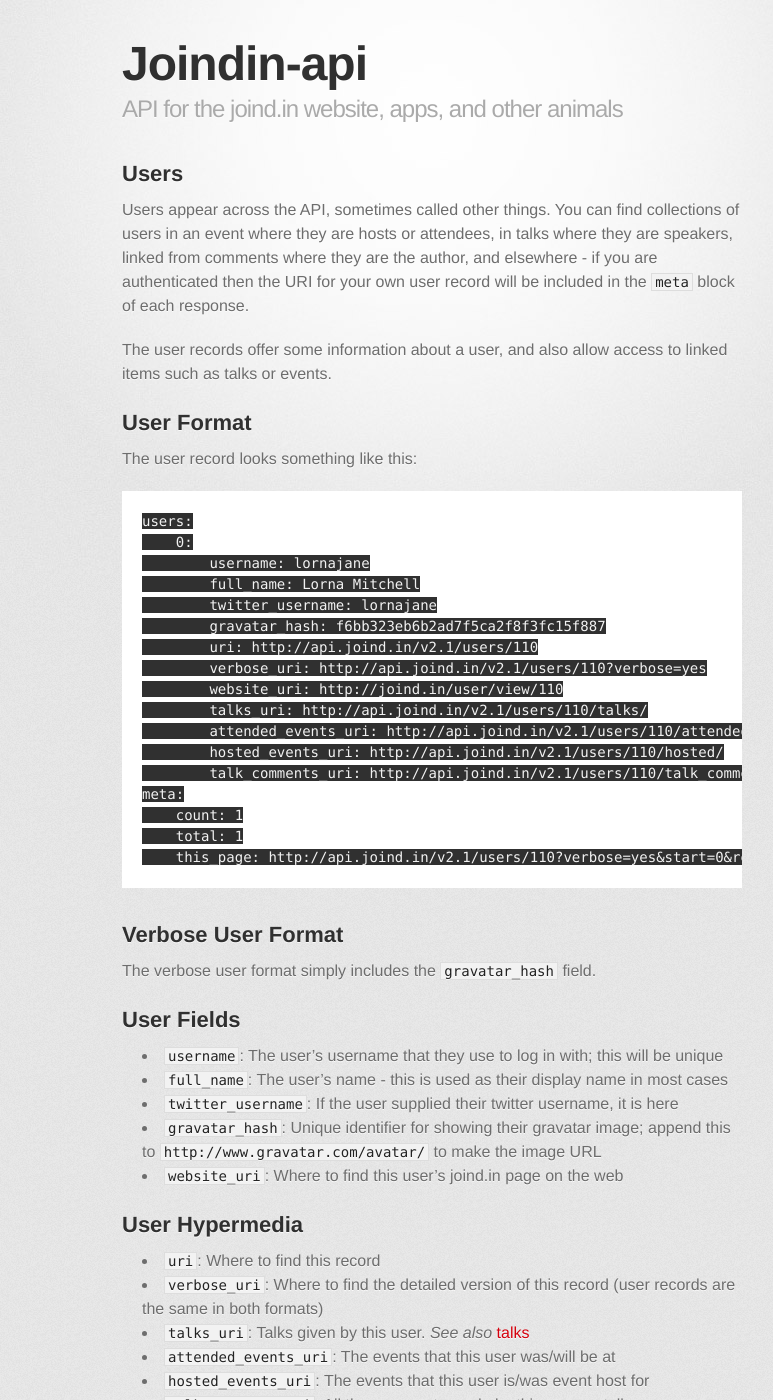
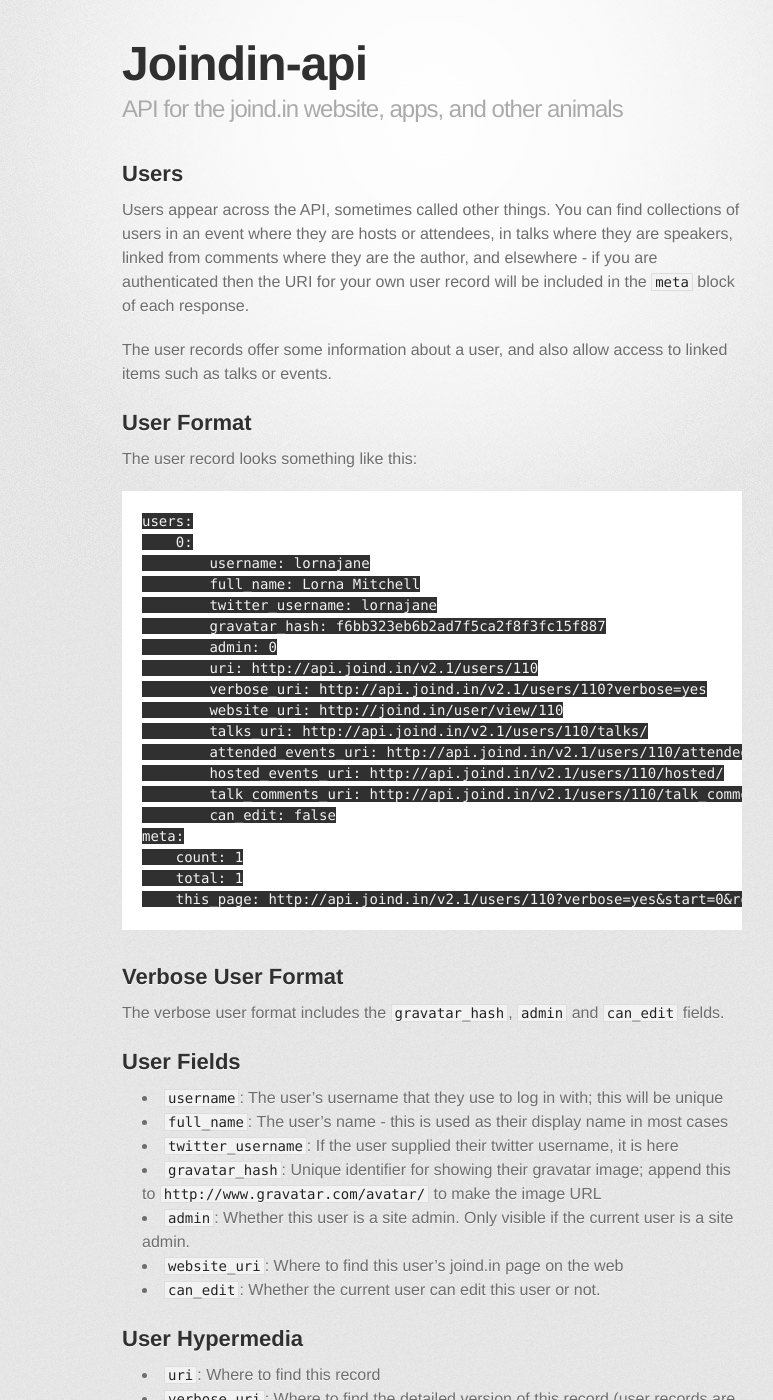
Before and after one commit to joindin/joindin-api, a Jekyll site: the page built from users.md, in a window 1280 px wide and 1400 px high. Shown: the whole window, without its empty margins (208-981 px from the left). Built offline with Jekyll 4.4.1, drawn with Linux system fonts in a browser that asks for light colours; some web fonts are replaced.

Commit message:
Add admin and can_edit fields to user documentation

```diff
--- a/users.md
+++ b/users.md
@@ -20,6 +20,7 @@
         full_name: Lorna Mitchell
         twitter_username: lornajane
         gravatar_hash: f6bb323eb6b2ad7f5ca2f8f3fc15f887
+        admin: 0
         uri: http://api.joind.in/v2.1/users/110
         verbose_uri: http://api.joind.in/v2.1/users/110?verbose=yes
         website_uri: http://joind.in/user/view/110
@@ -27,6 +28,7 @@
         attended_events_uri: http://api.joind.in/v2.1/users/110/attended/
         hosted_events_uri: http://api.joind.in/v2.1/users/110/hosted/
         talk_comments_uri: http://api.joind.in/v2.1/users/110/talk_comments/
+        can_edit: false
 meta:
     count: 1
     total: 1
@@ -35,7 +37,7 @@
 
 ## Verbose User Format
 
-The verbose user format simply includes the ``gravatar_hash`` field.
+The verbose user format includes the ``gravatar_hash``, ``admin`` and ``can_edit`` fields.
 
 ## User Fields
 
@@ -43,7 +45,9 @@
 *  ``full_name``: The user's name - this is used as their display name in most cases
 *  ``twitter_username``: If the user supplied their twitter username, it is here
 *  ``gravatar_hash``: Unique identifier for showing their gravatar image; append this to ``http://www.gravatar.com/avatar/`` to make the image URL
+*  ``admin``: Whether this user is a site admin. Only visible if the current user is a site admin.
 *  ``website_uri``: Where to find this user's joind.in page on the web
+*  ``can_edit``: Whether the current user can edit this user or not.
 
 ## User Hypermedia
 
```
